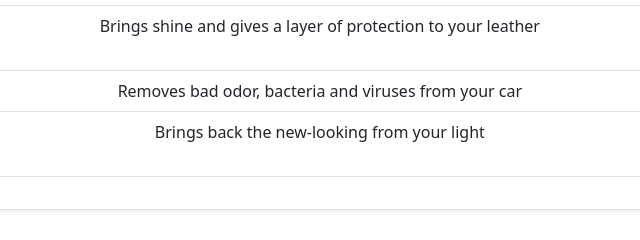
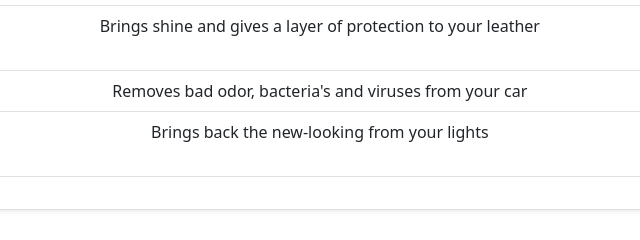
Before and after one commit to wildnei/premiumcleaning, a plain HTML site: page index.html in a window 1280 px wide. Shown: the part 3008-3248 px from the top of the page, 368-1008 px from the left. Drawn offline with nearby package versions, Linux system fonts and the light colour scheme.

Commit message:
small spelling mistakes

```diff
--- a/index.html
+++ b/index.html
@@ -278,13 +278,13 @@
                                                     <tr>
                                                         <th scope="row">Oxy Sanitation<span
                                                                 class="badge bg-warning text-dark">New</span></th>
-                                                        <td>Removes bad odor, bacteria and viruses from your car</td>
+                                                        <td>Removes bad odor, bacteria's and viruses from your car</td>
                                                         <td>Any size $40</td>
 
                                                     </tr>
                                                     <tr>
                                                         <th scope="row">Headlight Polishing</th>
-                                                        <td>Brings back the new-looking from your light</td>
+                                                        <td>Brings back the new-looking from your lights</td>
                                                         <td>Sedan $40<br>Trucks $60</td>
 
                                                     </tr>
```
